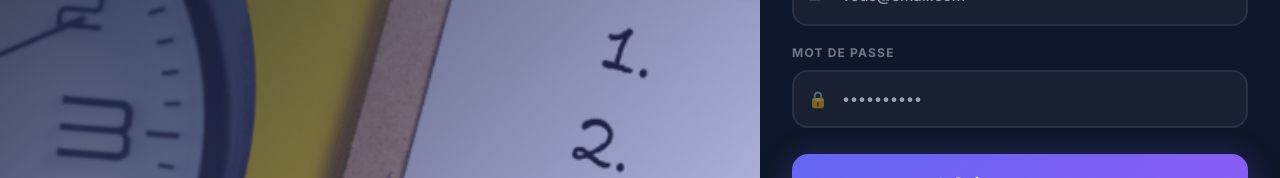
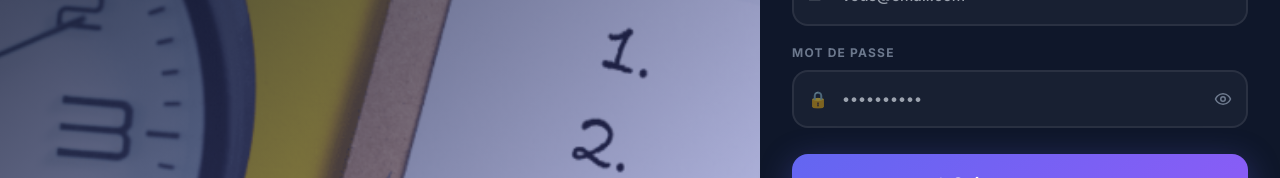
Before and after one commit to NehemieTuring/Pre_Hackverse_MAN3, a Next.js app: page /register in a window 1280 px wide. Shown: the part 429-607 px from the top of the page. Built offline with nearby package versions, Linux system fonts and the light colour scheme; no server answers.

Commit message:
UI: search functional, notification page, and show password buttons

```diff
--- a/app/(auth)/login/page.tsx
+++ b/app/(auth)/login/page.tsx
@@ -6,6 +6,7 @@
 import api from "@/lib/api";
 import { toast } from "sonner";
 import Link from "next/link";
+import { Eye, EyeOff } from "lucide-react";
 
 export default function LoginPage() {
   const [email, setEmail] = useState("");
@@ -14,6 +15,7 @@
   const [theme, setTheme] = useState<'light' | 'dark'>('dark');
   const [emailFocus, setEmailFocus] = useState(false);
   const [passFocus, setPassFocus] = useState(false);
+  const [showPassword, setShowPassword] = useState(false);
   const router = useRouter();
 
   useEffect(() => {
@@ -266,7 +268,7 @@
                   opacity: 0.5,
                 }}>🔒</span>
                 <input
-                  type="password"
+                  type={showPassword ? "text" : "password"}
                   required
                   value={password}
                   onChange={e => setPassword(e.target.value)}
@@ -275,7 +277,7 @@
                   placeholder="••••••••••"
                   style={{
                     width: "100%",
-                    padding: "16px 16px 16px 48px",
+                    padding: "16px 48px",
                     borderRadius: 16,
                     border: passFocus ? "2px solid var(--accent)" : "2px solid var(--card-border)",
                     background: "var(--card)",
@@ -288,6 +290,26 @@
                     fontFamily: "inherit",
                   }}
                 />
+                <button
+                  type="button"
+                  onClick={() => setShowPassword(!showPassword)}
+                  style={{
+                    position: "absolute",
+                    right: 16,
+                    top: "50%",
+                    transform: "translateY(-50%)",
+                    background: "none",
+                    border: "none",
+                    color: "var(--muted)",
+                    cursor: "pointer",
+                    display: "flex",
+                    alignItems: "center",
+                    justifyContent: "center",
+                    padding: 0,
+                  }}
+                >
+                  {showPassword ? <EyeOff size={20} /> : <Eye size={20} />}
+                </button>
               </div>
             </div>
 
--- a/app/(auth)/register/page.tsx
+++ b/app/(auth)/register/page.tsx
@@ -5,12 +5,14 @@
 import api from "@/lib/api";
 import { toast } from "sonner";
 import Link from "next/link";
+import { Eye, EyeOff } from "lucide-react";
 
 export default function RegisterPage() {
   const [theme, setTheme] = useState<'light' | 'dark'>('dark');
   const [formData, setFormData] = useState({ email: "", password: "", fullName: "" });
   const [loading, setLoading] = useState(false);
   const [focused, setFocused] = useState<string | null>(null);
+  const [showPassword, setShowPassword] = useState(false);
   const router = useRouter();
 
   useEffect(() => {
@@ -187,15 +189,40 @@
                     pointerEvents: "none", opacity: 0.5,
                   }}>{icon}</span>
                   <input
-                    type={type}
+                    type={key === "password" && showPassword ? "text" : type}
                     required
                     placeholder={placeholder}
                     value={(formData as any)[key]}
                     onChange={e => setFormData({ ...formData, [key]: e.target.value })}
                     onFocus={() => setFocused(key)}
                     onBlur={() => setFocused(null)}
-                    style={inputStyle(key)}
+                    style={{
+                      ...inputStyle(key),
+                      paddingRight: key === "password" ? 48 : 16,
+                    }}
                   />
+                  {key === "password" && (
+                    <button
+                      type="button"
+                      onClick={() => setShowPassword(!showPassword)}
+                      style={{
+                        position: "absolute",
+                        right: 16,
+                        top: "50%",
+                        transform: "translateY(-50%)",
+                        background: "none",
+                        border: "none",
+                        color: "var(--muted)",
+                        cursor: "pointer",
+                        display: "flex",
+                        alignItems: "center",
+                        justifyContent: "center",
+                        padding: 0,
+                      }}
+                    >
+                      {showPassword ? <EyeOff size={18} /> : <Eye size={18} />}
+                    </button>
+                  )}
                 </div>
               </div>
             ))}
```
